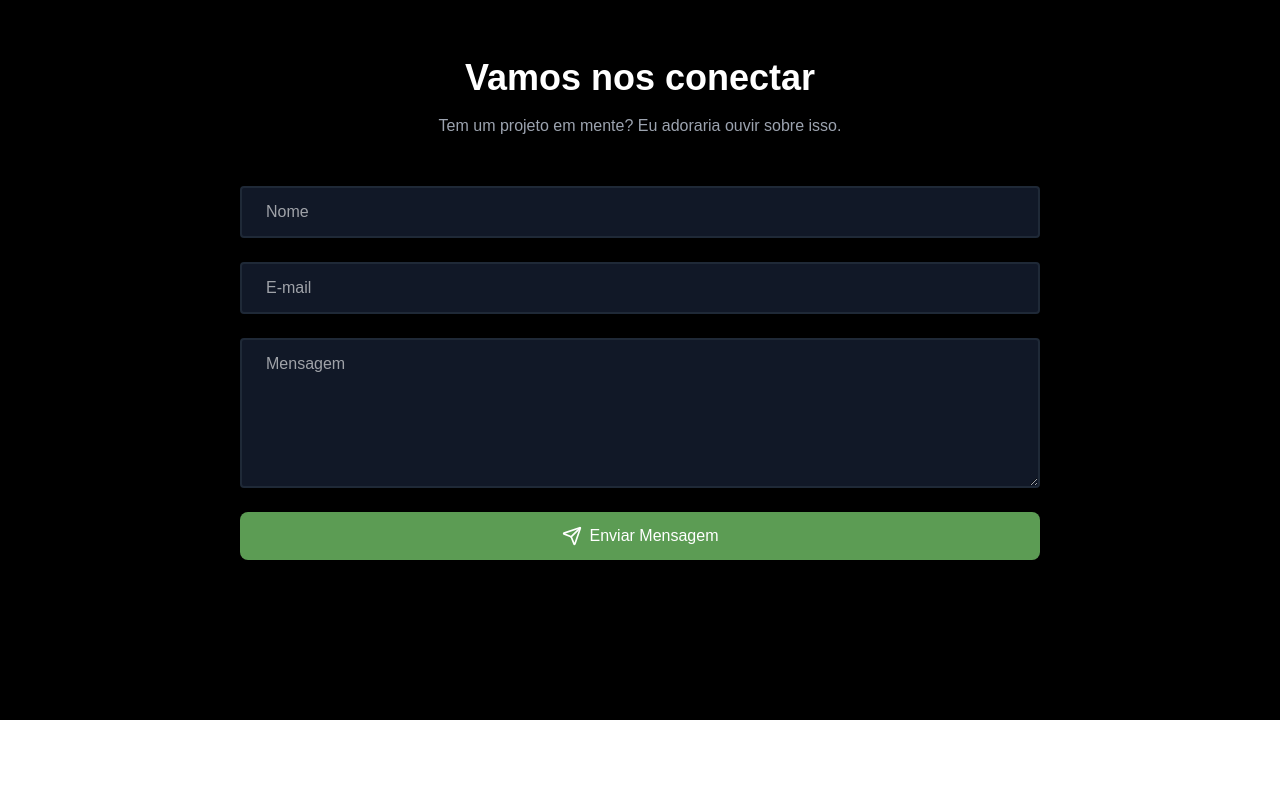
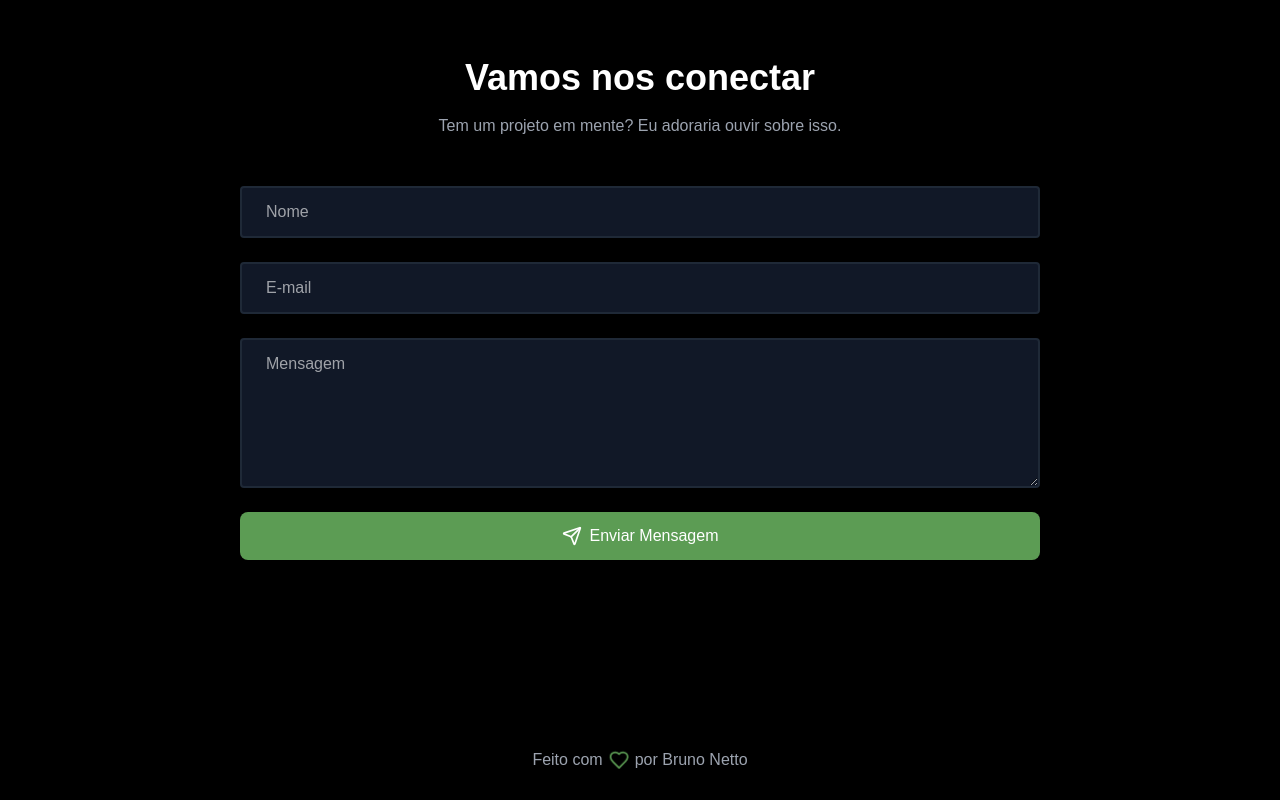
Before and after one commit to nettobruno/portfolio-2025, a Next.js app: page / in a window 1280 px wide. Shown: the part 3376-4176 px from the top of the page. Before the commit the page ends 4096 px from the top, so only its background shows below. Built offline with nearby package versions, Linux system fonts and the light colour scheme.

Commit message:
Adiciona footer da página

```diff
--- a/src/app/page.style.ts
+++ b/src/app/page.style.ts
@@ -1,6 +1,6 @@
 import styled, { keyframes } from "styled-components";
+import { Heart } from "lucide-react";
 
-// Definindo a animação de balanço
 const bounce = keyframes`
    0% {
     transform: translateY(0);
@@ -10,6 +10,18 @@ const bounce = keyframes`
   }
   100% {
     transform: translateY(0);
+  }
+`;
+
+const pulse = keyframes`
+  0% {
+    transform: scale(1);
+  }
+  50% {
+    transform: scale(1.4);
+  }
+  100% {
+    transform: scale(1);
   }
 `;
 
@@ -140,3 +152,21 @@ export const SubtitleSection = styled.p`
   text-align: center;
   margin-bottom: 3rem;
 `;
+
+export const FooterSection = styled.footer`
+  background-color: #000;
+  padding: 2rem 0;
+  color: rgb(156, 163, 175);
+
+  p {
+    display: flex;
+    justify-content: center;
+    align-items: center;
+
+    gap: .5rem;
+  }
+`;
+
+export const PulsingHeartIcon = styled(Heart)`
+  animation: ${pulse} 1.5s infinite;
+`;
--- a/src/app/page.tsx
+++ b/src/app/page.tsx
@@ -1,12 +1,11 @@
 "use client";
 
 import { useState } from "react";
-import Tag from "@/ui/Tag";
 import Button from "@/ui/Button";
 import CardSkills from "@/ui/CardSkills";
 import CardProjects from "@/ui/CardProjects";
 import Input from "@/ui/Input";
-import { ChevronDown, Code, Heart, Send } from "lucide-react";
+import { ChevronDown, Heart, Code, Send } from "lucide-react";
 import {
   Header,
   Title,
@@ -21,6 +20,8 @@ import {
   GridProjectsSection,
   FormSection,
   SubtitleSection,
+  FooterSection,
+  PulsingHeartIcon
 } from "./page.style";
 import { skills } from "@/constants/skills";
 import { projects } from "@/constants/projects";
@@ -143,6 +144,10 @@ export default function Home() {
           </Button>
         </form>
       </FormSection>
+
+      <FooterSection>
+        <p>Feito com <PulsingHeartIcon color="rgba(92,156,84,1)" size={16} /> por Bruno Netto</p>
+      </FooterSection>
     </main>
   );
 }
```
